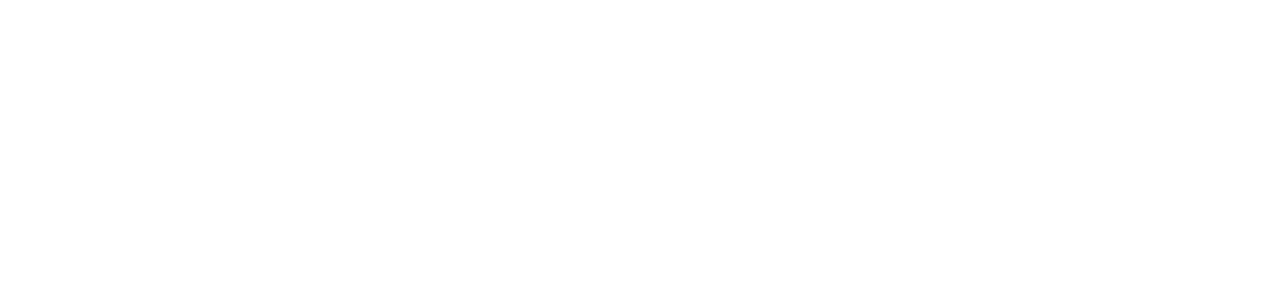
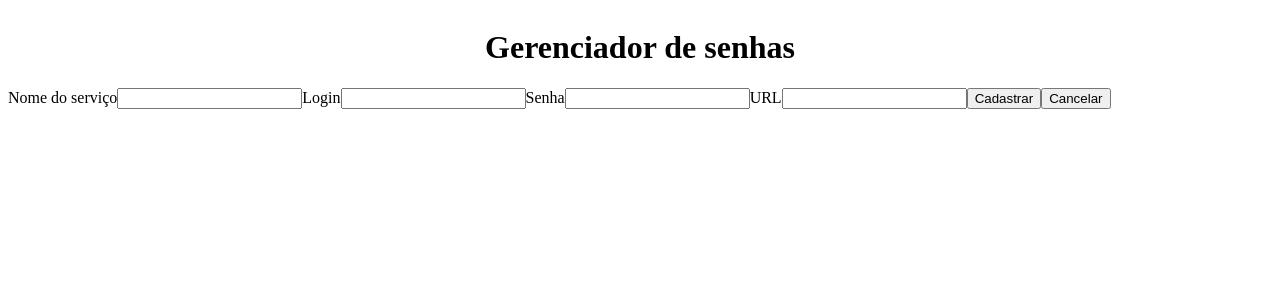
Before and after one commit to WilliamNunes905/Password-manager, a React (Vite) app: page / in a window 1280 px wide. Shown: the top 300 px of the page. Built offline with nearby package versions, Linux system fonts and the light colour scheme.

Commit message:
Criando os components Header e Form

```diff
--- a/src/App.css
+++ b/src/App.css
@@ -1,7 +1,13 @@
 .valid-password-check {
-    color: #aeffb6;
-  }
+  color: #aeffb6;
+}
 
-  .invalid-password-check {
-    color: #f58989;
-  }
+.invalid-password-check {
+  color: #f58989;
+}
+
+.container-header {
+  display: flex;
+  align-items: center;
+  justify-content: center;
+}
--- a/src/App.tsx
+++ b/src/App.tsx
@@ -1,8 +1,12 @@
+import Header from './components/Header'
+import Form from './components/Form'
 import './App.css'
 
 function App() {
   return (
     <>
+    <Header />
+    <Form />
     </>
   )
 }
--- /dev/null
+++ b/src/components/Form.tsx
@@ -0,0 +1,39 @@
+export default function Form() {
+  return (
+    <div>
+      <form>
+
+        <label>
+            Nome do serviço
+                <input
+                  type="text"
+                />
+        </label>
+
+        <label>
+            Login
+                <input
+                  type="text"
+                />
+        </label>
+
+        <label>
+            Senha
+                <input
+                  type="password"
+                />
+        </label>
+
+        <label>
+            URL
+                <input
+                  type="text"
+                />
+        </label>
+
+        <button>Cadastrar</button>
+        <button>Cancelar</button>
+      </form>
+    </div>
+  )
+}
--- /dev/null
+++ b/src/components/Header.tsx
@@ -0,0 +1,9 @@
+function Header() {
+    return (
+        <div className="container-header">
+            <h1>Gerenciador de senhas</h1>
+        </div>
+    );
+}
+
+export default Header;
--- a/src/index.css
+++ b/src/index.css
@@ -1,5 +1,8 @@
 body {
   margin: 0;
+  width: 0;
+  height: 0;
+  padding: 0;
   font-family: -apple-system, BlinkMacSystemFont, 'Segoe UI', 'Roboto', 'Oxygen',
     'Ubuntu', 'Cantarell', 'Fira Sans', 'Droid Sans', 'Helvetica Neue',
     sans-serif;
```
